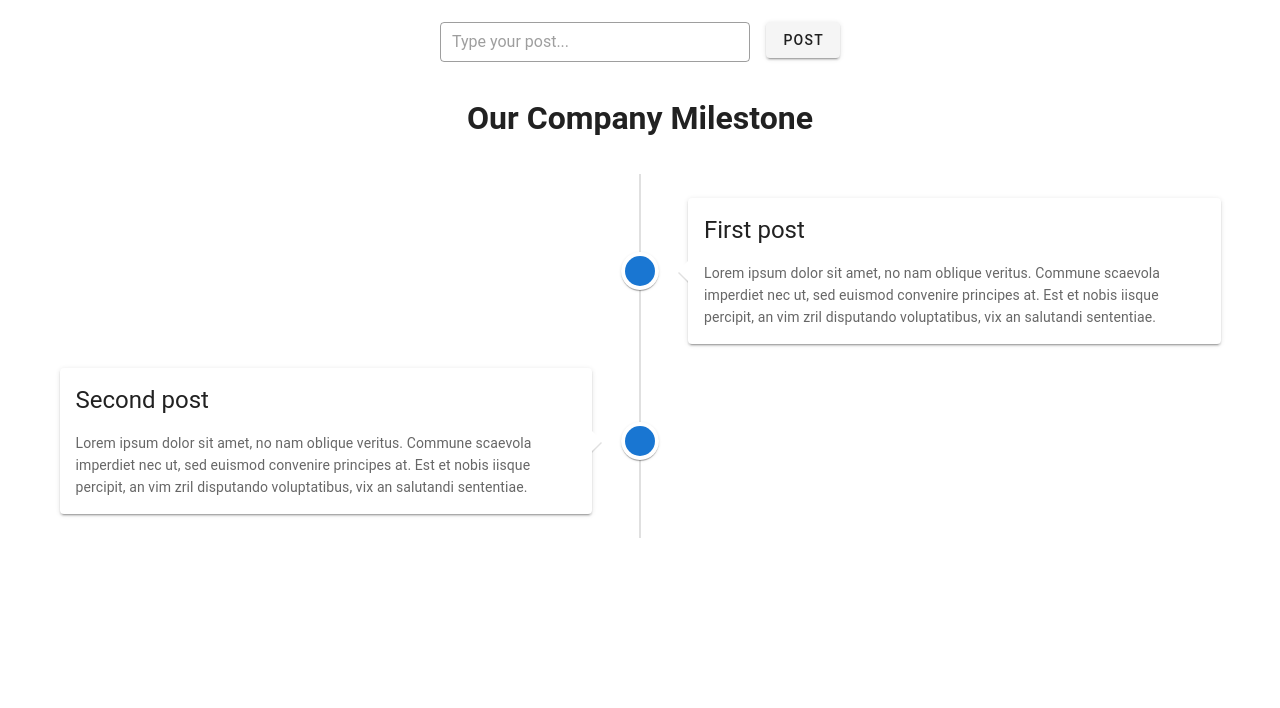
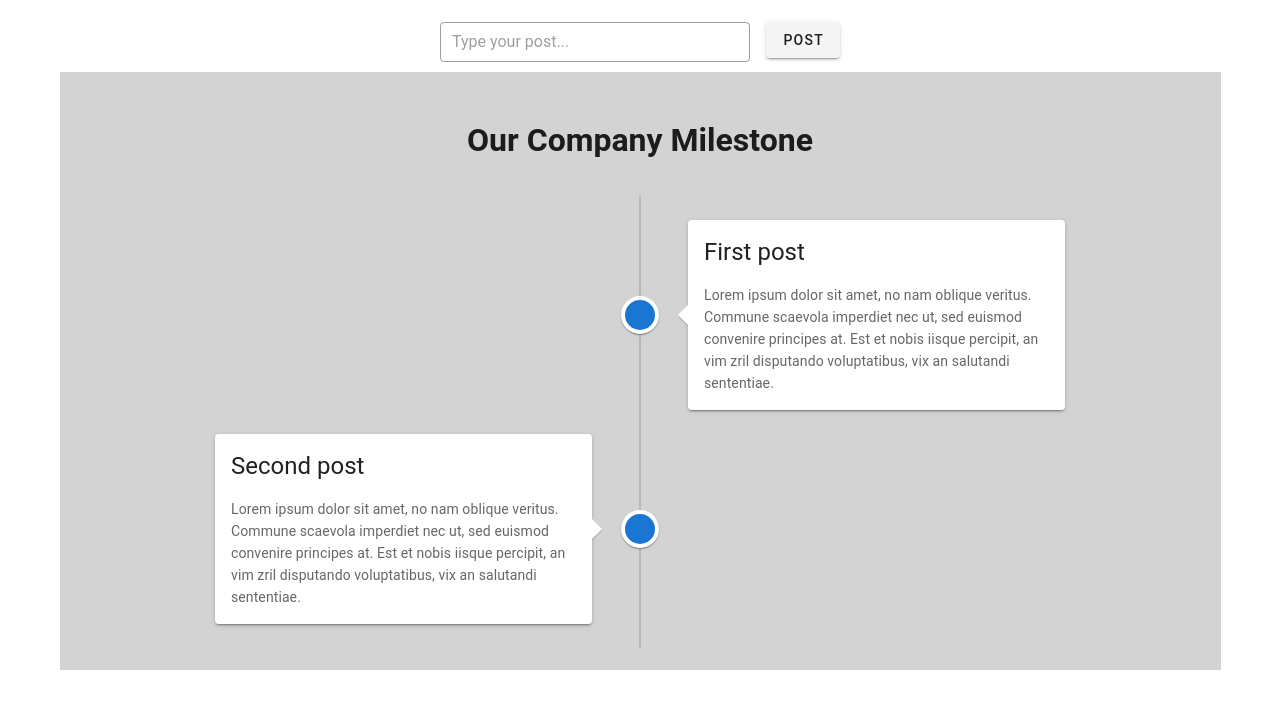
Before and after one commit to mdajgarhossain/vue-timeline-app, a Vue app: page / in a window 1280 px wide. Shown: the top 708 px of the page. Built offline with nearby package versions, Linux system fonts and the light colour scheme.

Commit message:
Set timeline background and width

```diff
--- a/src/components/TimelineContainer.vue
+++ b/src/components/TimelineContainer.vue
@@ -1,9 +1,9 @@
 <template>
-  <div>
+  <v-container class="timeline-container">
     <div class="text-center my-8">
       <h1>Our Company Milestone</h1>
     </div>
-    <v-timeline>
+    <v-timeline class="timeline-wrapper">
       <v-timeline-item v-for="post in timeline" :key="post.id">
         <v-card class="elevation-2">
           <v-card-title class="text-h5">
@@ -19,7 +19,7 @@
       </v-timeline-item>
     </v-timeline>
     <div v-if="loading" class="loading">Loading...</div>
-  </div>
+  </v-container>
 </template>
 
 <script>
@@ -42,4 +42,13 @@ export default {
   font-size: 25px;
   color: cornflowerblue;
 }
+
+.timeline-container {
+  background: lightgray;
+}
+
+.timeline-wrapper{
+  width: 850px;
+  margin: 10px auto;
+}
 </style>
```
